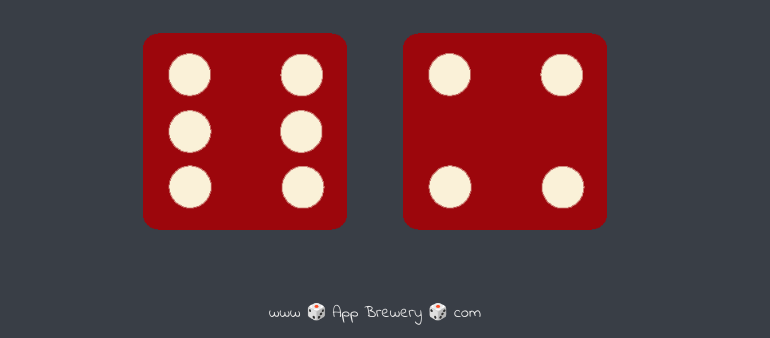
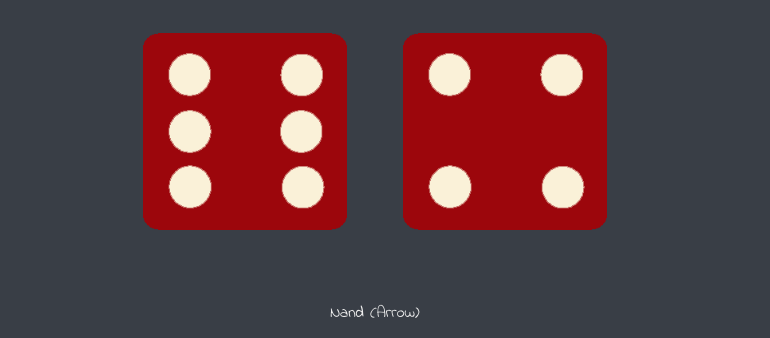
Before and after one commit to Arrow2384/randomDice, a plain HTML site: page index.html in a window 1280 px wide. Shown: the part 462-800 px from the top of the page, without its empty margins (265-1035 px from the left). Drawn offline with Linux system fonts and the light colour scheme.

Commit message:
Update index.html

```diff
--- a/index.html
+++ b/index.html
@@ -28,6 +28,6 @@
   </body>
 
   <footer>
-    www 🎲 App Brewery 🎲 com
+    Nand (Arrow)
   </footer>
 </html>
```
